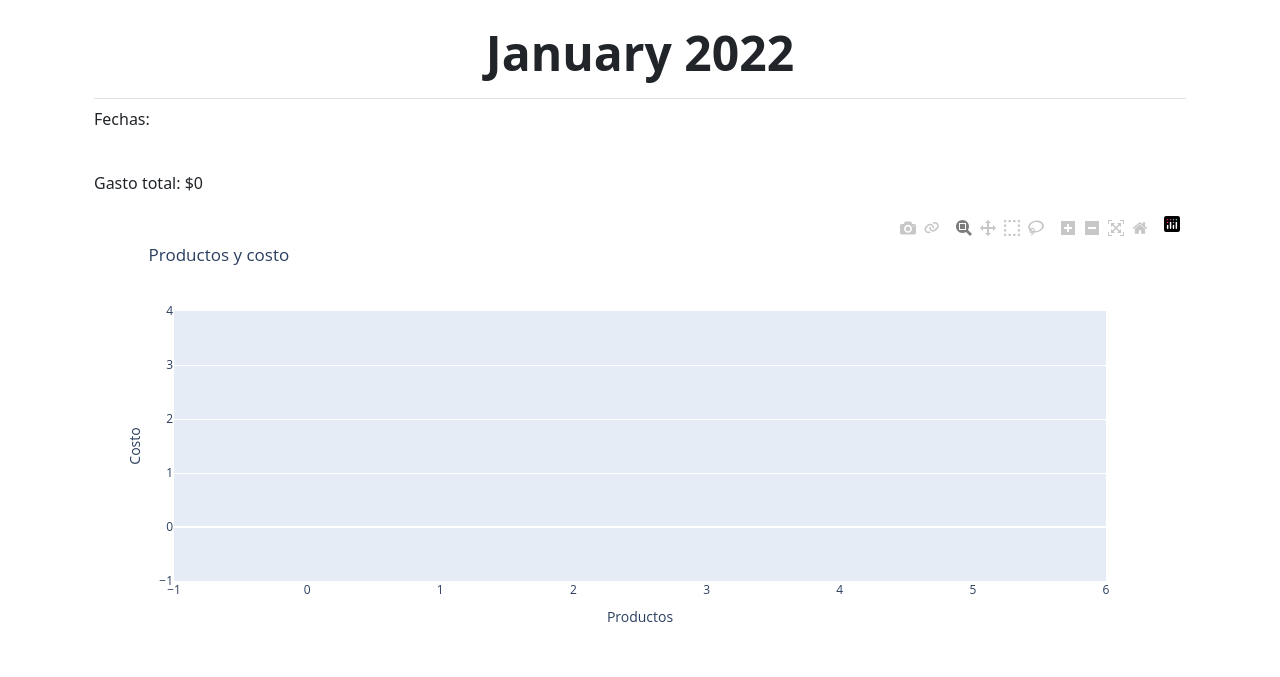
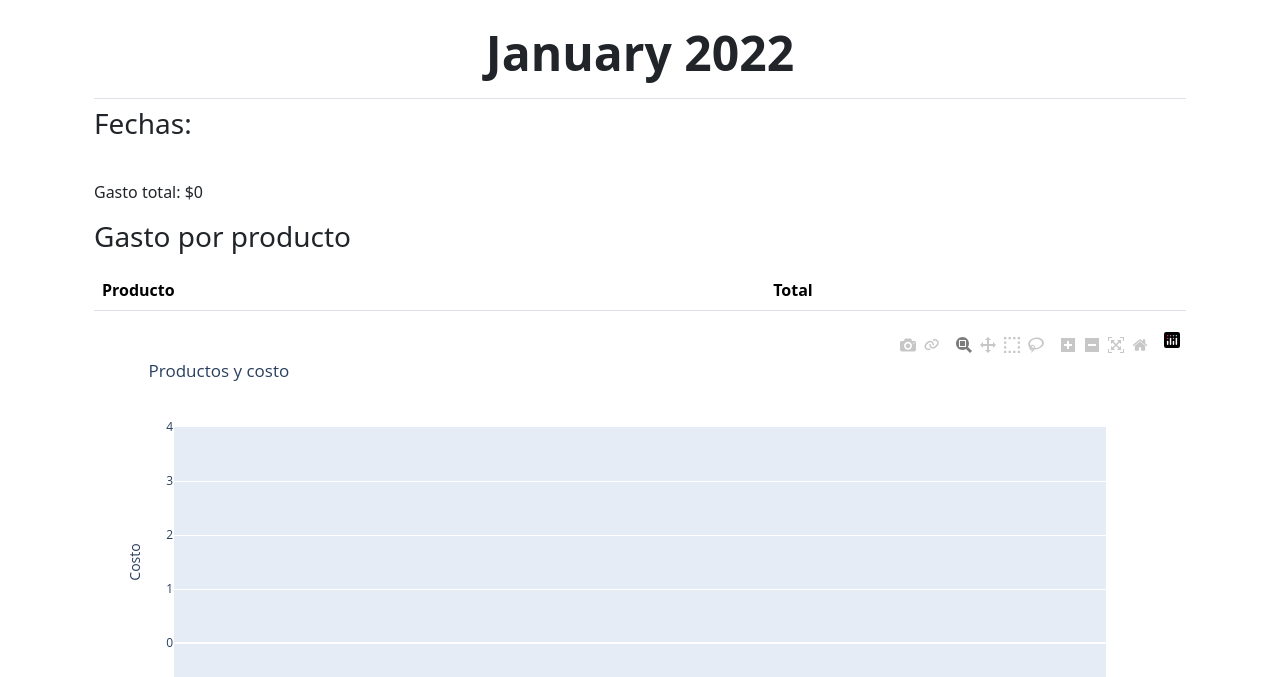
Before and after one commit to LuisMtzGarcia/Grocery_Shopping_Registry, a Django app: page /2022/01/ in a window 1280 px wide. Shown: the part 58-735 px from the top of the page. Run offline with Django 4.2, Linux system fonts and the light colour scheme; a user stored in the database is signed in; tables that the repository leaves empty hold one stand-in row (values such as "Sample post"); lists and menus that the app fills with data are empty; some libraries are stand-ins or nearby versions.

Commit message:
Total spent per product in month_view displayed in a table

```diff
--- a/shopping_registry/templates/shopping_registry/month_view.html
+++ b/shopping_registry/templates/shopping_registry/month_view.html
@@ -9,9 +9,13 @@
 {% endblock page_header %}
 
 {% block content %}
-<p>
-    Fechas:
-</p>
+<div class="bd-heading sticky-xl-top align-self-start mb-3 mt-x1-0 mb-x1-2">
+    <h3>
+        Fechas:
+    </h3>
+</div>
+
+<!-- Displays all the dates registered in the month. -->
 <div class="list-group">
     {% for date in dates %}
         <a href="{% url 'shopping_registry:date' date.id %}"
@@ -24,15 +28,37 @@
 <p>
     Gasto total: ${{ total }}
 </p>
-<ul>
-    {% for product, total in products_total.items %}
-        <li>
-            {{ product }} : ${{ total }}
-        </li>
-    {% endfor %}
-</ul>
+<div class="bd-heading sticky-xl-top align-self-start mb-3 mt-x1-0 mb-x1-2">
+    <h3>
+        Gasto por producto
+    </h3>
+</div>
 
-
+<!-- Table to display the product and the total spent. -->
+<table class="table table-striped">
+    <thead>
+        <tr>
+            <th scope="col">
+                Producto
+            </th>
+            <th scope="col">
+                Total
+            </th>
+        </tr>
+    </thead>
+    <tbody>
+            {% for product, total in products_total.items %}
+            <tr>
+            <td>
+                {{ product }}
+            </td>
+            <td>
+                ${{ total }}
+            </td>
+            </tr>
+            {% endfor %}
+    </tbody>
+</table>
 <p>
     {% if bar_graph %}
     <div style="width:600; height:500;">
```
